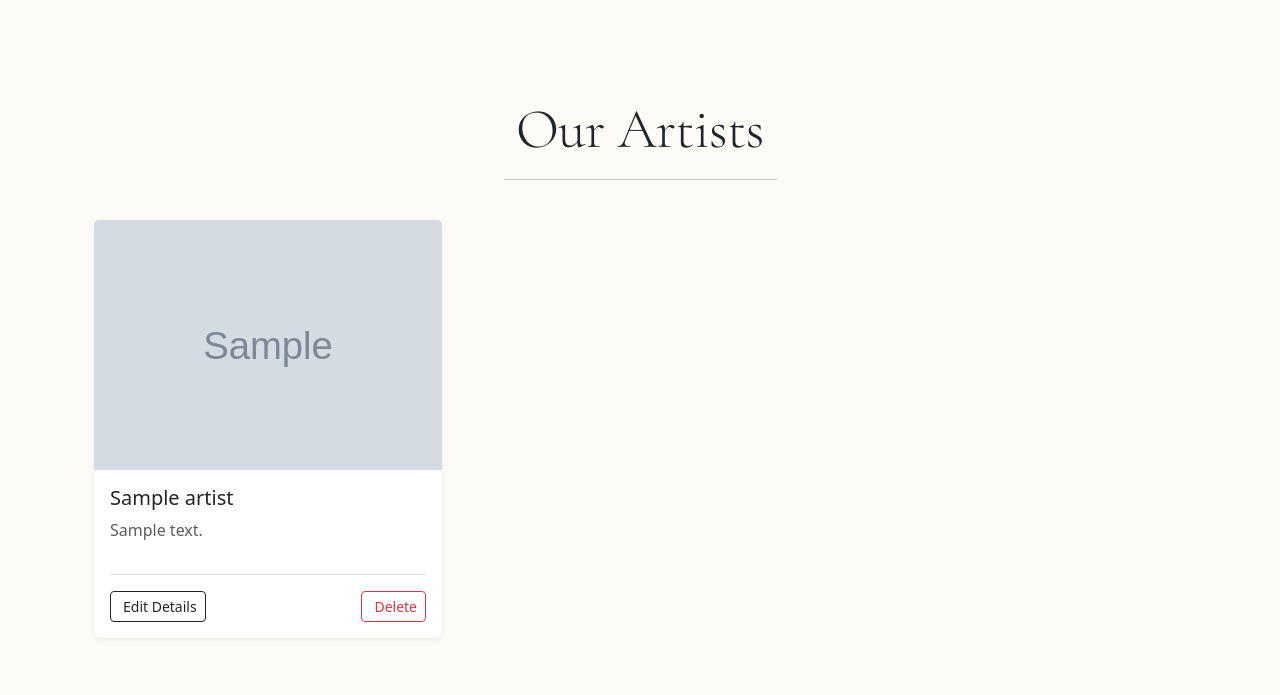
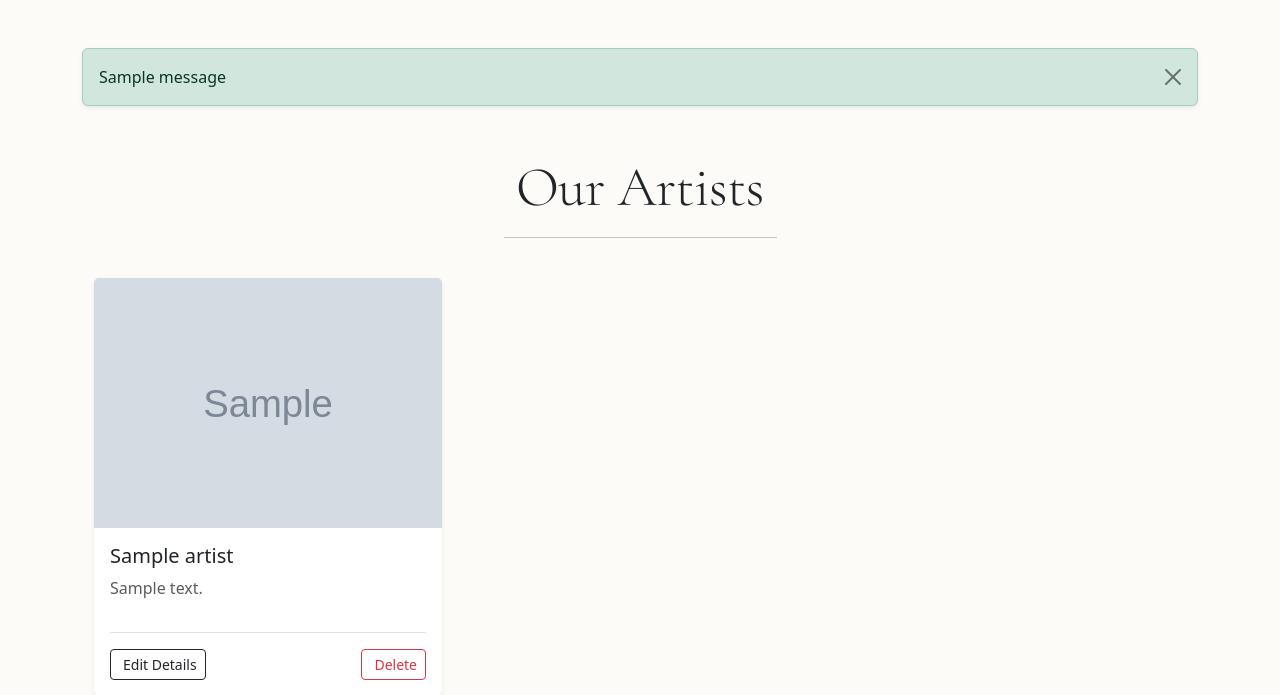
Before and after one commit to Analisa1984/brushed-up-things, a Django app: page /artists/ in a window 1280 px wide. Shown: the part 220-915 px from the top of the page. Run offline with Django 5.2, Linux system fonts and the light colour scheme; tables that the repository leaves empty hold one stand-in row (values such as "Sample post"); grey boxes marked "Sample" are stand-in pictures; one stand-in notice (Sample message) is shown; parts of the project's set-up code (start-up, migrations or seed data) failed here and were passed over.

Commit message:
Finalize base template with message handling and corrected  stying sheet ordering so that the customized css style sheet link sits below the bootstrap css link.

```diff
--- a/templates/base.html
+++ b/templates/base.html
@@ -150,6 +150,17 @@
 </nav>
 
 <main class="container my-5 flex-grow-1">
+    {% if messages %}
+        <div class="message-container position-relative z-index-3">
+            {% for message in messages %}
+                <div class="alert alert-{% if message.tags == 'error' %}danger{% else %}{{ message.tags }}{% endif %} alert-dismissible fade show shadow-sm" role="alert">
+                    {{ message }}
+                    <button type="button" class="btn-close" data-bs-dismiss="alert" aria-label="Close"></button>
+                </div>
+            {% endfor %}
+        </div>
+    {% endif %}
+
     {% block content %}
     {% endblock %}
 </main>
```
